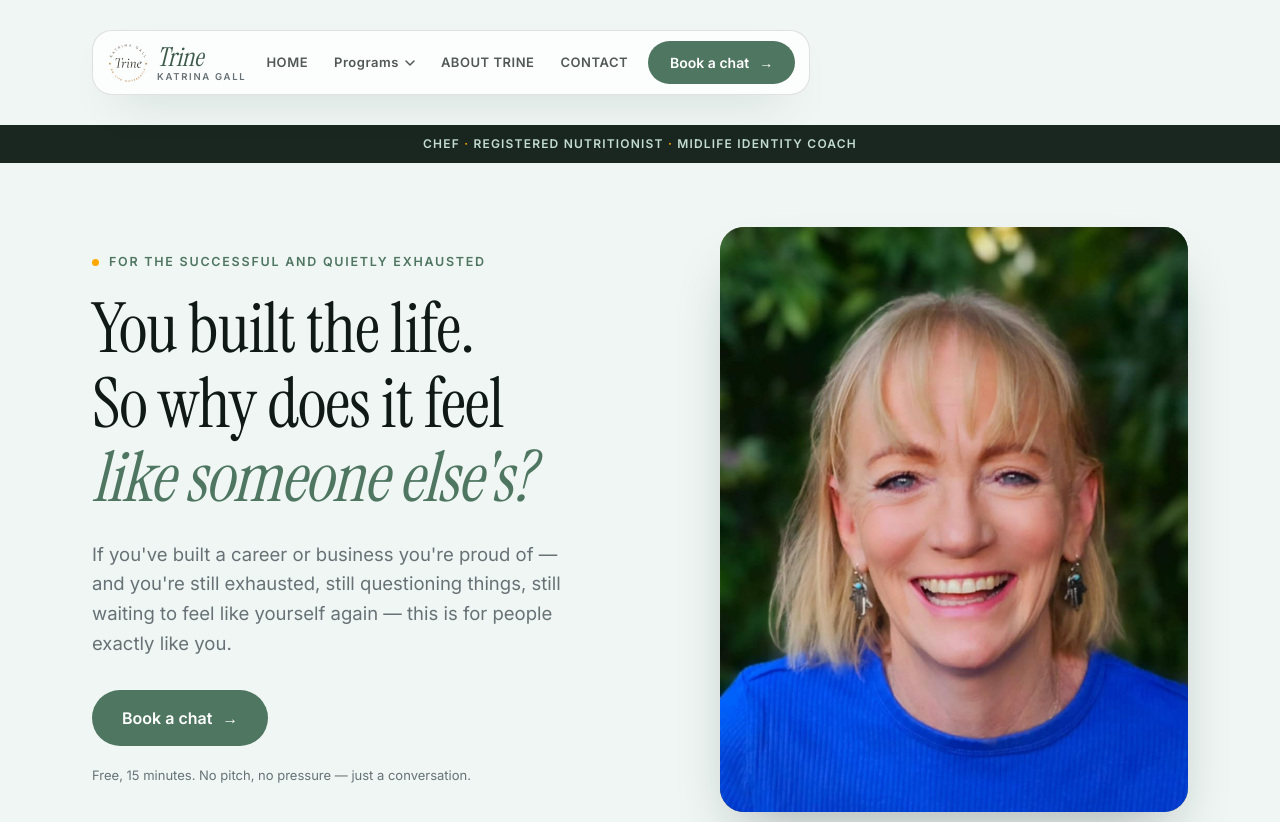
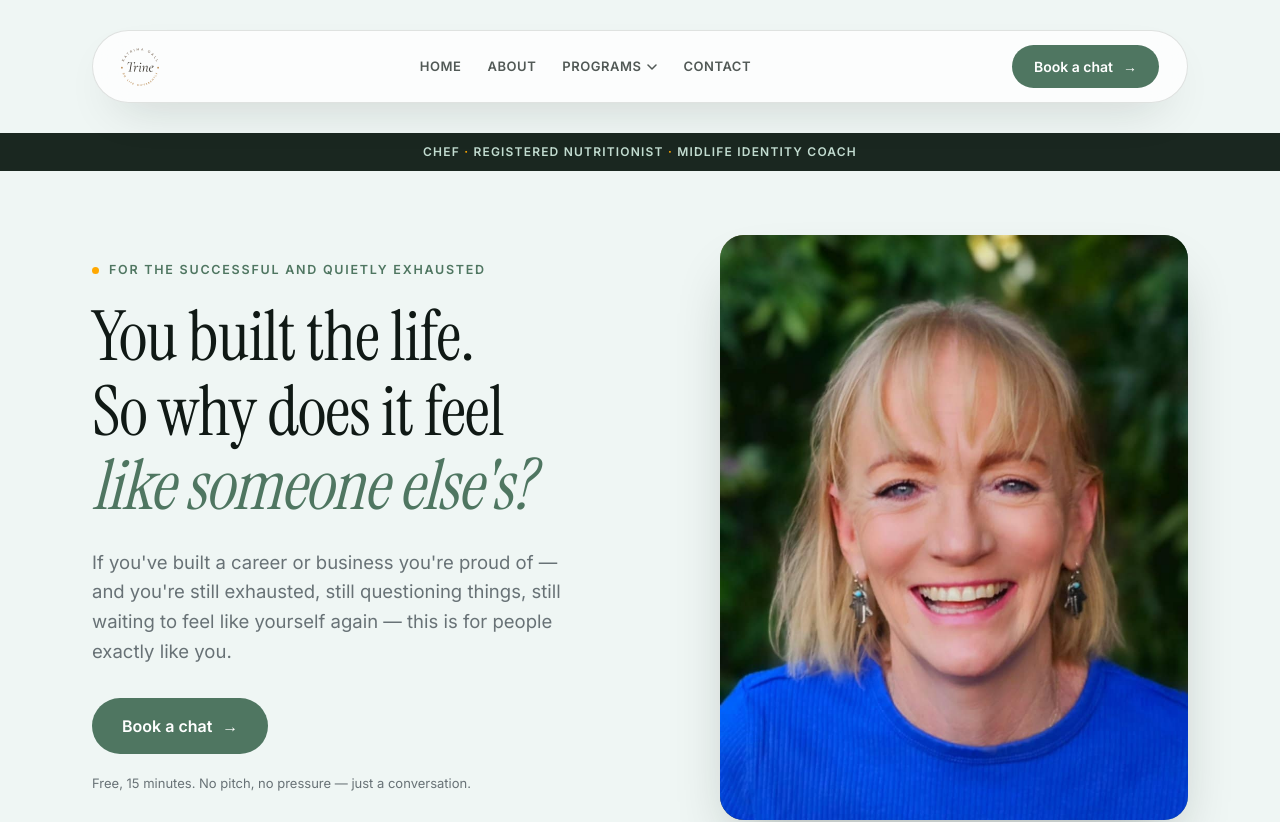
Before and after one commit to hannanabidd/trine, a Next.js app: page / in a window 1280 px wide. Shown: the top 822 px of the page. Built offline with nearby package versions, Linux system fonts and the light colour scheme.

Commit message:
chore; navbar fixes

```diff
--- a/src/app/apply/page.tsx
+++ b/src/app/apply/page.tsx
@@ -16,10 +16,10 @@ export default function ApplyPage() {
         <div className="wrap">
           <Link href="/" className="brand-lockup">
             <Image src="/images/Logo.svg" alt="Trine" width={34} height={34} className="nav-badge-img" unoptimized />
-            <span className="brand">
+            {/* <span className="brand">
               <span className="word">Trine</span>
               <span className="sub">Katrina Gall</span>
-            </span>
+            </span> */}
           </Link>
           <Link href="/" className="backlink">← Back to site</Link>
         </div>
--- a/src/app/globals.css
+++ b/src/app/globals.css
@@ -169,7 +169,7 @@ nav {
 nav .wrap {
   display: flex;
   align-items: center;
-  justify-content: space-between;
+  justify-content: center;
   padding: 14px 32px;
   gap: 24px;
 }
@@ -223,11 +223,12 @@ nav.site-nav {
   align-items: center;
   justify-content: space-between;
   gap: 20px;
-  padding: 10px 14px 10px 16px;
+  width: 100%;
+  border-radius: 100px;
+  padding: 14px 28px;
   background: rgba(255, 255, 255, 0.78);
   backdrop-filter: blur(16px);
   border: 1px solid var(--line);
-  border-radius: 20px;
   box-shadow: 0 20px 50px -26px rgba(16, 25, 21, 0.3);
 }
 .brand-lockup {
@@ -295,27 +296,35 @@ nav.site-nav {
 }
 .nav-dropdown-panel {
   position: absolute;
-  top: calc(100% + 16px);
+  top: 100%;
   left: 50%;
-  transform: translateX(-50%) translateY(-6px);
+  transform: translateX(-50%);
   width: 320px;
+  padding-top: 16px;
+  opacity: 0;
+  visibility: hidden;
+  pointer-events: none;
+  transition: opacity 0.18s ease, visibility 0.18s;
+  z-index: 60;
+}
+.nav-item-dropdown:hover .nav-dropdown-panel,
+.nav-item-dropdown.open .nav-dropdown-panel {
+  opacity: 1;
+  visibility: visible;
+  pointer-events: auto;
+}
+.nav-dropdown-panel-inner {
   background: var(--white);
   border-radius: 18px;
   border: 1px solid var(--line);
   box-shadow: 0 30px 70px -24px rgba(16, 25, 21, 0.35);
   padding: 8px;
-  opacity: 0;
-  visibility: hidden;
-  pointer-events: none;
-  transition: opacity 0.18s ease, transform 0.18s ease, visibility 0.18s;
-  z-index: 60;
-}
-.nav-item-dropdown:hover .nav-dropdown-panel,
-.nav-item-dropdown.open .nav-dropdown-panel {
-  opacity: 1;
-  visibility: visible;
-  pointer-events: auto;
-  transform: translateX(-50%) translateY(0);
+  transform: translateY(-6px);
+  transition: transform 0.18s ease;
+}
+.nav-item-dropdown:hover .nav-dropdown-panel-inner,
+.nav-item-dropdown.open .nav-dropdown-panel-inner {
+  transform: translateY(0);
 }
 .nav-dropdown-item {
   display: flex;
@@ -2101,7 +2110,7 @@ form {
   }
   .nav-pill {
     padding: 8px 8px 8px 12px;
-    border-radius: 16px;
+    border-radius: 100px;
   }
   .mobile-overlay {
     padding: 90px 24px 40px;
--- a/src/components/SiteFooter.tsx
+++ b/src/components/SiteFooter.tsx
@@ -9,10 +9,10 @@ export default function SiteFooter() {
           <div className="footer-brand">
             <Link href="/" className="brand-lockup">
               <Image src="/images/Logo-White.png" alt="Trine" width={44} height={44} className="nav-badge-img" />
-              <span className="brand">
+              {/* <span className="brand">
                 <span className="word">Trine</span>
                 <span className="sub">Katrina Gall</span>
-              </span>
+              </span> */}
             </Link>
             <p>
               Built from lived experience, not theory. Trine has walked the path from burnout to
--- a/src/components/SiteNav.tsx
+++ b/src/components/SiteNav.tsx
@@ -40,15 +40,15 @@ export default function SiteNav() {
         <div className="nav-pill">
           <Link href="/" className="brand-lockup">
             <Image src="/images/Logo.svg" alt="Trine" width={38} height={38} className="nav-badge-img" unoptimized />
-            <span className="brand">
+            {/* <span className="brand">
               <span className="word">Trine</span>
               <span className="sub">Katrina Gall</span>
-            </span>
+            </span> */}
           </Link>
 
           <div className="navlinks">
             <Link href="/">Home</Link>
-
+            <Link href="/about">About</Link>
             <div
               className={`nav-item-dropdown${dropdownOpen ? " open" : ""}`}
               ref={dropdownRef}
@@ -61,12 +61,13 @@ export default function SiteNav() {
                 onClick={() => setDropdownOpen((v) => !v)}
                 aria-expanded={dropdownOpen}
               >
-                Programs
+                PROGRAMS
                 <svg width="10" height="6" viewBox="0 0 10 6" fill="none" className="chev">
                   <path d="M1 1l4 4 4-4" stroke="currentColor" strokeWidth="1.5" strokeLinecap="round" strokeLinejoin="round" />
                 </svg>
               </button>
               <div className="nav-dropdown-panel">
+                <div className="nav-dropdown-panel-inner">
                   {PROGRAMS.map((p) => (
                     <Link key={p.href} href={p.href} className="nav-dropdown-item" onClick={() => setDropdownOpen(false)}>
                       <span className="dot" />
@@ -76,8 +77,7 @@ export default function SiteNav() {
                   ))}
                 </div>
               </div>
-
-            <Link href="/about">About Trine</Link>
+            </div>
             <Link href="/contact">Contact</Link>
           </div>
 
```
Lines whose indentation alone changed are shown as unchanged.
